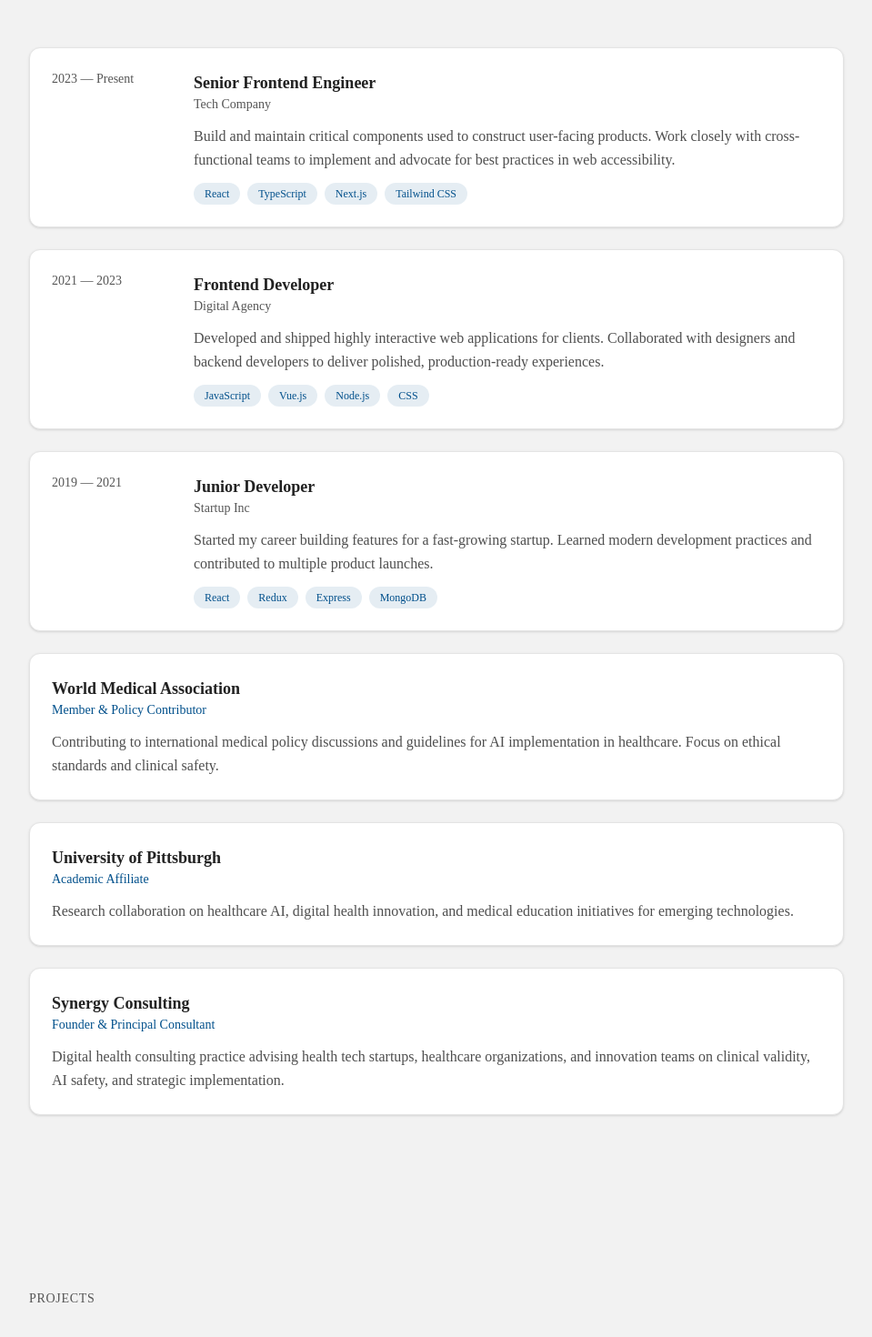
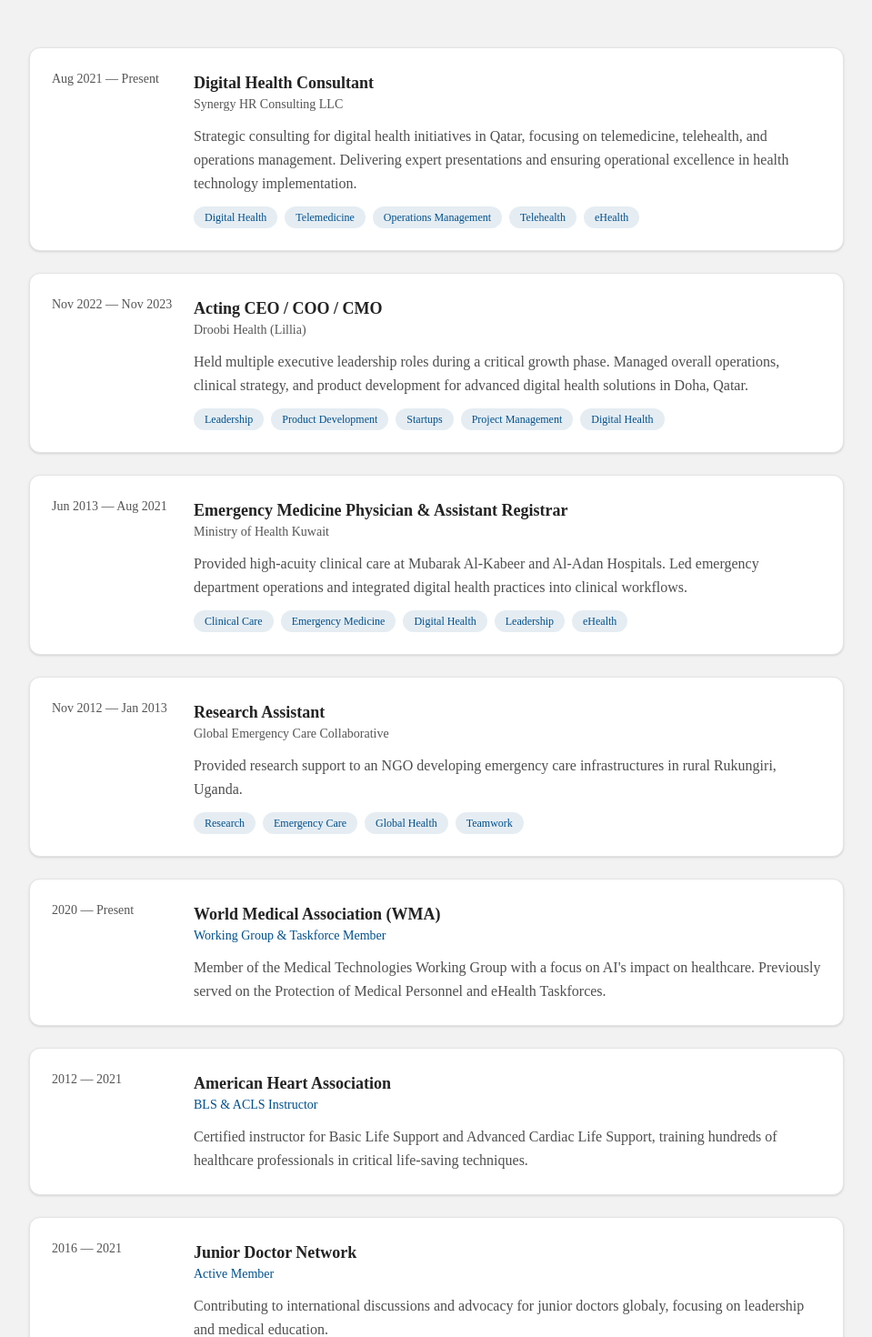
Before and after one commit to jacobthazmathew/jacobthazmathew.github.io, a Next.js app: page / in a window 1280 px wide. Shown: the part 2900-4370 px from the top of the page at 91% size, without its empty margins (160-1119 px from the left). Built offline with nearby package versions, Linux system fonts and the light colour scheme.

Commit message:
Update experience history and contact email

```diff
--- a/components/experience.tsx
+++ b/components/experience.tsx
@@ -2,49 +2,67 @@ import { Card } from "@/components/ui/card"
 
 const experiences = [
   {
-    period: "2023 — Present",
-    role: "Senior Frontend Engineer",
-    company: "Tech Company",
+    period: "Aug 2021 — Present",
+    role: "Digital Health Consultant",
+    company: "Synergy HR Consulting LLC",
     description:
-      "Build and maintain critical components used to construct user-facing products. Work closely with cross-functional teams to implement and advocate for best practices in web accessibility.",
-    technologies: ["React", "TypeScript", "Next.js", "Tailwind CSS"],
+      "Strategic consulting for digital health initiatives in Qatar, focusing on telemedicine, telehealth, and operations management. Delivering expert presentations and ensuring operational excellence in health technology implementation.",
+    skills: ["Digital Health", "Telemedicine", "Operations Management", "Telehealth", "eHealth"],
   },
   {
-    period: "2021 — 2023",
-    role: "Frontend Developer",
-    company: "Digital Agency",
+    period: "Nov 2022 — Nov 2023",
+    role: "Acting CEO / COO / CMO",
+    company: "Droobi Health (Lillia)",
     description:
-      "Developed and shipped highly interactive web applications for clients. Collaborated with designers and backend developers to deliver polished, production-ready experiences.",
-    technologies: ["JavaScript", "Vue.js", "Node.js", "CSS"],
+      "Held multiple executive leadership roles during a critical growth phase. Managed overall operations, clinical strategy, and product development for advanced digital health solutions in Doha, Qatar.",
+    skills: ["Leadership", "Product Development", "Startups", "Project Management", "Digital Health"],
   },
   {
-    period: "2019 — 2021",
-    role: "Junior Developer",
-    company: "Startup Inc",
+    period: "Jun 2013 — Aug 2021",
+    role: "Emergency Medicine Physician & Assistant Registrar",
+    company: "Ministry of Health Kuwait",
     description:
-      "Started my career building features for a fast-growing startup. Learned modern development practices and contributed to multiple product launches.",
-    technologies: ["React", "Redux", "Express", "MongoDB"],
+      "Provided high-acuity clinical care at Mubarak Al-Kabeer and Al-Adan Hospitals. Led emergency department operations and integrated digital health practices into clinical workflows.",
+    skills: ["Clinical Care", "Emergency Medicine", "Digital Health", "Leadership", "eHealth"],
+  },
+  {
+    period: "Nov 2012 — Jan 2013",
+    role: "Research Assistant",
+    company: "Global Emergency Care Collaborative",
+    description:
+      "Provided research support to an NGO developing emergency care infrastructures in rural Rukungiri, Uganda.",
+    skills: ["Research", "Emergency Care", "Global Health", "Teamwork"],
   },
 ]
 
 const affiliations = [
   {
-    organization: "World Medical Association",
-    role: "Member & Policy Contributor",
+    organization: "World Medical Association (WMA)",
+    role: "Working Group & Taskforce Member",
     description:
-      "Contributing to international medical policy discussions and guidelines for AI implementation in healthcare. Focus on ethical standards and clinical safety.",
+      "Member of the Medical Technologies Working Group with a focus on AI's impact on healthcare. Previously served on the Protection of Medical Personnel and eHealth Taskforces.",
+    period: "2020 — Present",
   },
   {
-    organization: "University of Pittsburgh",
-    role: "Academic Affiliate",
+    organization: "American Heart Association",
+    role: "BLS & ACLS Instructor",
     description:
-      "Research collaboration on healthcare AI, digital health innovation, and medical education initiatives for emerging technologies.",
+      "Certified instructor for Basic Life Support and Advanced Cardiac Life Support, training hundreds of healthcare professionals in critical life-saving techniques.",
+    period: "2012 — 2021",
   },
   {
-    organization: "Synergy Consulting",
-    role: "Founder & Principal Consultant",
+    organization: "Junior Doctor Network",
+    role: "Active Member",
     description:
-      "Digital health consulting practice advising health tech startups, healthcare organizations, and innovation teams on clinical validity, AI safety, and strategic implementation.",
+      "Contributing to international discussions and advocacy for junior doctors globaly, focusing on leadership and medical education.",
+    period: "2016 — 2021",
+  },
+  {
+    organization: "IFMSA",
+    role: "National & Local Officer of Medical Education",
+    description:
+      "Led medical education initiatives at Kuwait University, coordinating national programs and local student engagement.",
+    period: "2008 — 2010",
   },
 ]
 
@@ -67,9 +85,9 @@ export function Experience() {
                   </div>
                   <p className="text-foreground/80 leading-relaxed">{exp.description}</p>
                   <div className="flex flex-wrap gap-2">
-                    {exp.technologies.map((tech) => (
-                      <span key={tech} className="px-3 py-1 text-xs bg-accent/10 text-accent rounded-full">
-                        {tech}
+                    {exp.skills.map((skill) => (
+                      <span key={skill} className="px-3 py-1 text-xs bg-accent/10 text-accent rounded-full">
+                        {skill}
                       </span>
                     ))}
                   </div>
@@ -79,12 +97,15 @@ export function Experience() {
           ))}
           {affiliations.map((affiliation, index) => (
             <Card key={index} className="p-6 bg-card border-border hover:shadow-lg transition-shadow">
-              <div className="space-y-3">
-                <div>
-                  <h3 className="text-lg font-semibold text-foreground">{affiliation.organization}</h3>
-                  <p className="text-sm text-accent">{affiliation.role}</p>
+              <div className="flex flex-col md:flex-row md:items-start gap-4">
+                <div className="text-sm text-muted-foreground min-w-[140px]">{affiliation.period}</div>
+                <div className="flex-1 space-y-3">
+                  <div>
+                    <h3 className="text-lg font-semibold text-foreground">{affiliation.organization}</h3>
+                    <p className="text-sm text-accent">{affiliation.role}</p>
+                  </div>
+                  <p className="text-foreground/80 leading-relaxed">{affiliation.description}</p>
                 </div>
-                <p className="text-foreground/80 leading-relaxed">{affiliation.description}</p>
               </div>
             </Card>
           ))}
```
